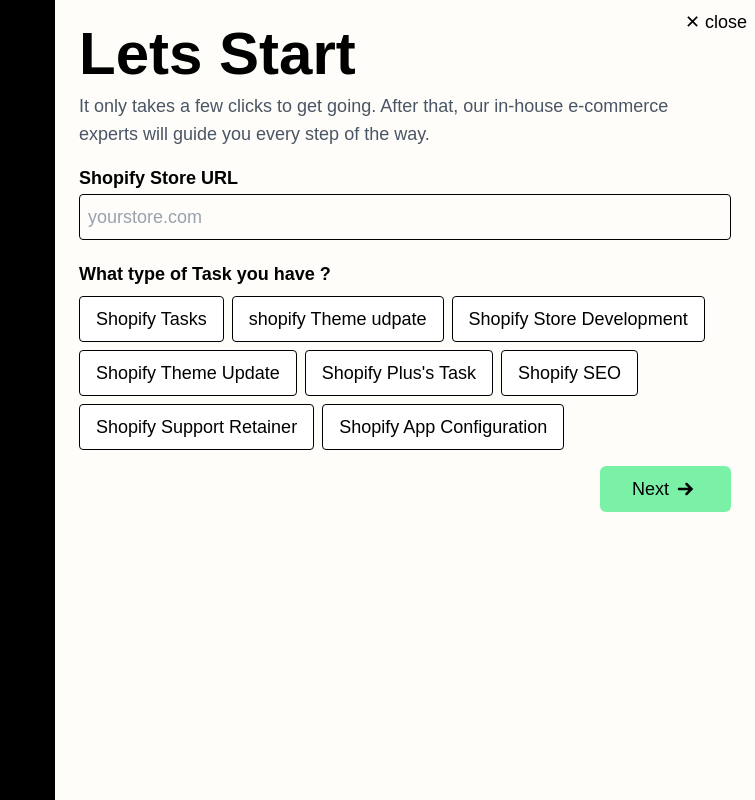
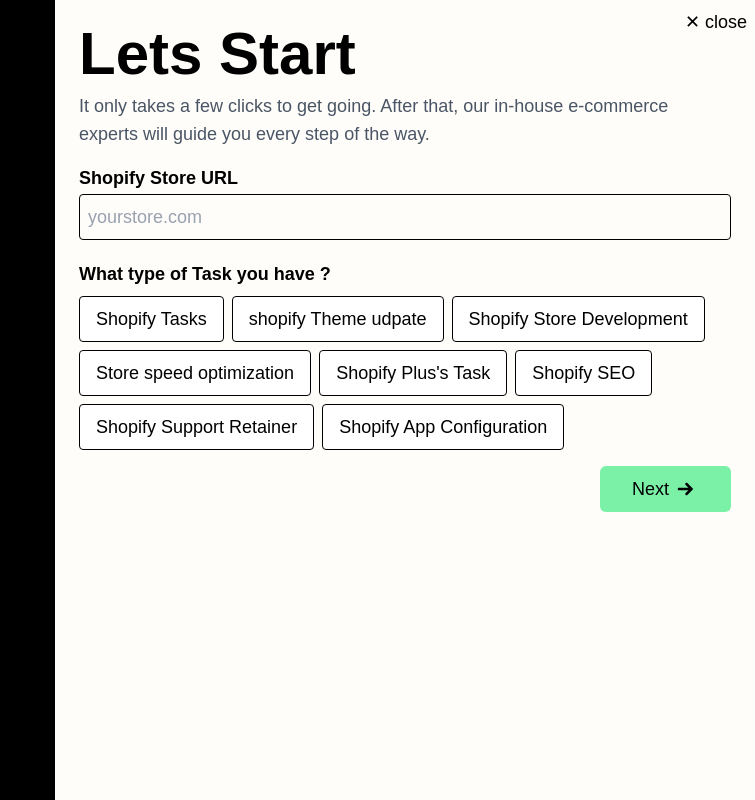
Before and after one commit to Vijendra2016/shopifytaskerwebapp, a Next.js app: page / in a window 1280 px wide. Both pictures are taken after a click on the button "Create Task". Shown: the top 800 px of the page, without its empty margins (525-1280 px from the left). Built offline with nearby package versions, Linux system fonts and the light colour scheme; no server answers; what tailwindcss-animated would draw is missing.

Commit message:
faq page styling

```diff
--- a/src/app/components/StartProjectModal.tsx
+++ b/src/app/components/StartProjectModal.tsx
@@ -103,8 +103,8 @@ export default function StartProjectModal({ isOpen, onClose }: Props) {
                     "Shopify Tasks",
                     "shopify Theme udpate",
                     "Shopify Store Development",
-                    "Shopify Theme Update",
-                    "Shopify Plus's Task ",
+                    "Store speed optimization",
+                    "Shopify Plus's Task",
                     "Shopify SEO",
                     "Shopify Support Retainer",
                     "Shopify App Configuration"
```
